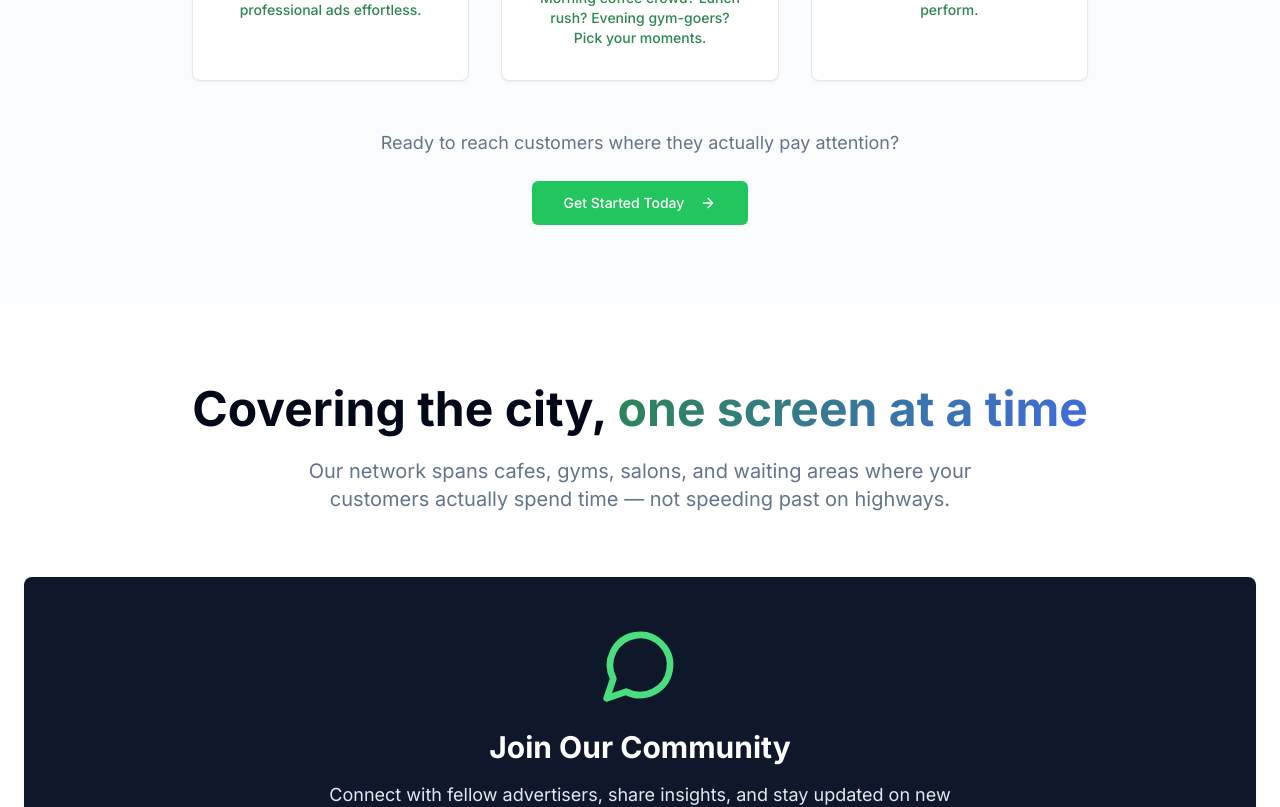
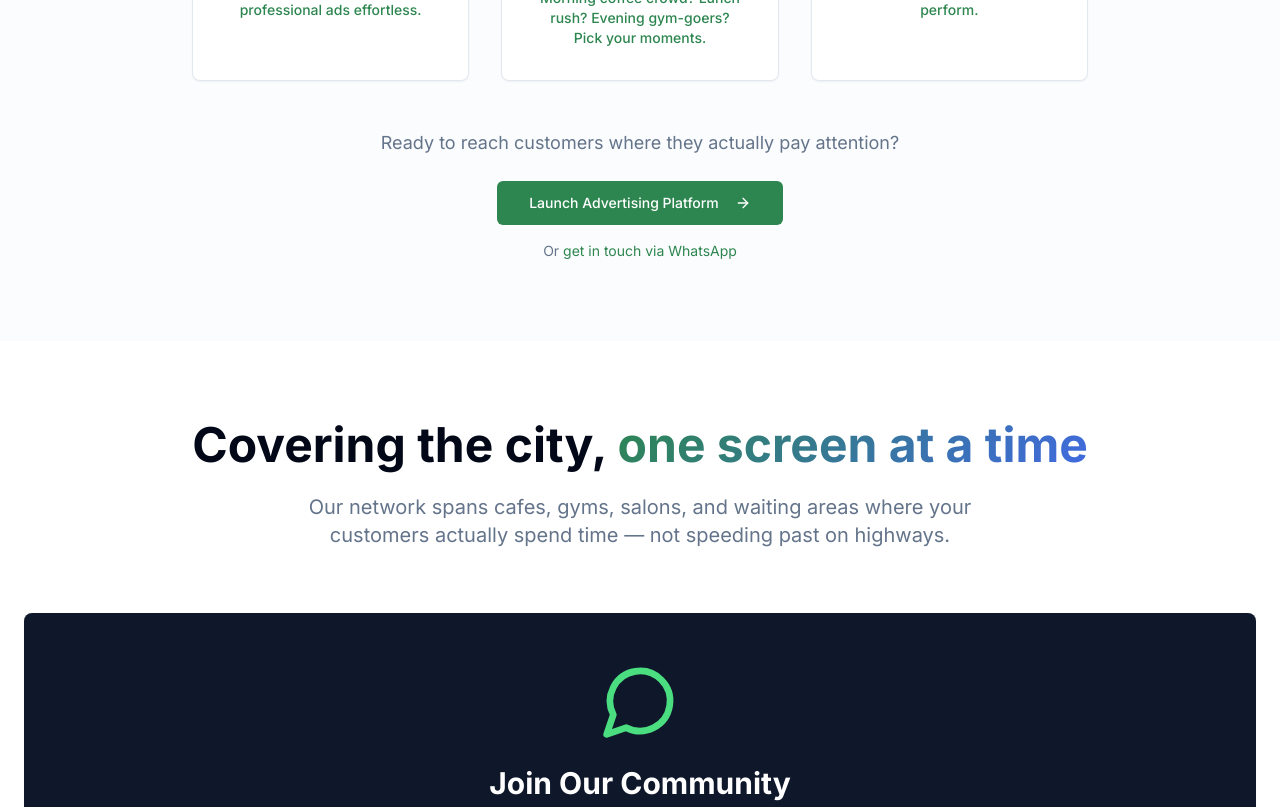
Before and after one commit to Stoksweet/space-time-signals, a React (Vite) app: page / in a window 1280 px wide. Shown: the part 1520-2327 px from the top of the page. Built offline with nearby package versions, Linux system fonts and the light colour scheme.

Commit message:
Refactor How It Works section

```diff
--- a/src/components/HowItWorksSection.tsx
+++ b/src/components/HowItWorksSection.tsx
@@ -132,16 +132,49 @@ export const HowItWorksSection = () => {
               : "Ready to monetize your screens and delight customers?"
             }
           </p>
-          <Button asChild size="lg" className="bg-green-500 hover:bg-green-600 text-white">
+
+          {activeTab === 'advertiser' ? (
+            <div className="space-y-4">
+              <Button asChild size="lg" className="bg-primary hover:bg-primary/90">
+                <a
+                  href="https://app.spacetimeadvertising.com"
+                  target="_blank"
+                  rel="noopener noreferrer"
+                >
+                  Launch Advertising Platform
+                  <ArrowRight className="ml-2 h-5 w-5" />
+                </a>
+              </Button>
+              <p className="text-sm text-muted-foreground">
+                Or{" "}
                 <a
                   href="https://chat.whatsapp.com/DTNYomQrONj2rKRQnbWKIp"
                   target="_blank"
                   rel="noopener noreferrer"
+                  className="text-primary hover:underline"
                 >
-              Get Started Today
+                  get in touch via WhatsApp
+                </a>
+              </p>
+            </div>
+          ) : (
+            <div className="space-y-4">
+              <Button asChild size="lg" className="bg-green-500 hover:bg-green-600 text-white">
+                <a
+                  href="https://firebasestorage.googleapis.com/v0/b/space-time-ads.firebasestorage.app/o/app-release.apk?alt=media&token=d5f08822-c4aa-4eeb-8fbb-bef57375fc47"
+                  target="_blank"
+                  rel="noopener noreferrer"
+                  download
+                >
+                  Download Site App (APK)
                   <ArrowRight className="ml-2 h-5 w-5" />
                 </a>
               </Button>
+              <p className="text-sm text-muted-foreground">
+                After installation, follow the instructions on your TV screen to get started
+              </p>
+            </div>
+          )}
         </div>
       </div>
     </section>
```
Also changed, not shown: 1 other file (tests, documents, lock files or other folders). Lines whose indentation alone changed are shown as unchanged.
